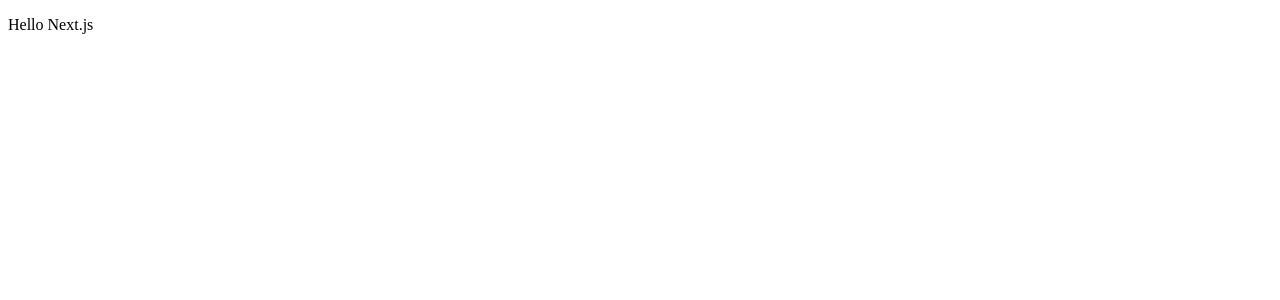
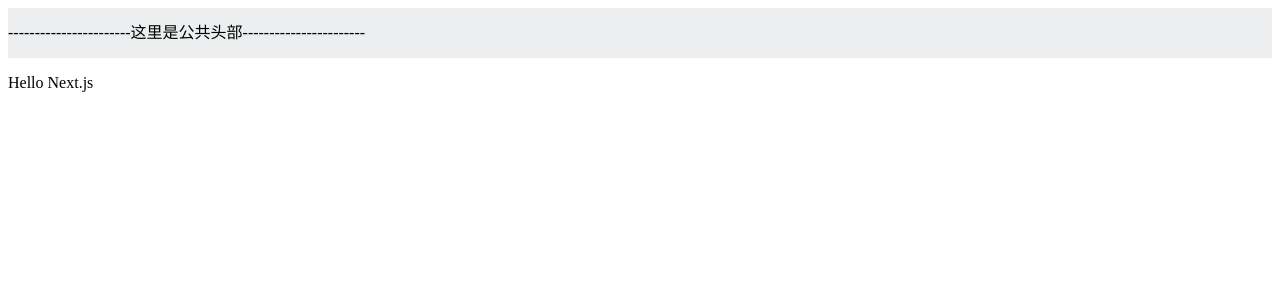
Before and after one commit to Vinson7lhl/MyStudyCode, a Next.js app in the folder nextJs/: page / in a window 1280 px wide. Shown: the top 300 px of the page. Built offline with nearby package versions, Linux system fonts and the light colour scheme.

Commit message:
提交
1、增加Link

```diff
--- /dev/null
+++ b/nextJs/comp/header.js
@@ -0,0 +1,16 @@
+
+/**
+ * 样式
+ */
+const header_style = {
+  lineHeight: '50px',
+  backgroundColor:'#edeeef'
+}
+
+const Header = () => (
+  <div style={header_style}>
+    -----------------------这里是公共头部-----------------------
+    </div>
+)
+
+export default Header
--- a/nextJs/pages/index.js
+++ b/nextJs/pages/index.js
@@ -1,5 +1,8 @@
+import Header from '../comp/header'
+
 const Index = () => (
     <div>
+      <Header/>
       <p>Hello Next.js</p>
     </div>
   )
```
Also changed, not shown: nextJs/pages/about.js (added, +12 -0 lines).
